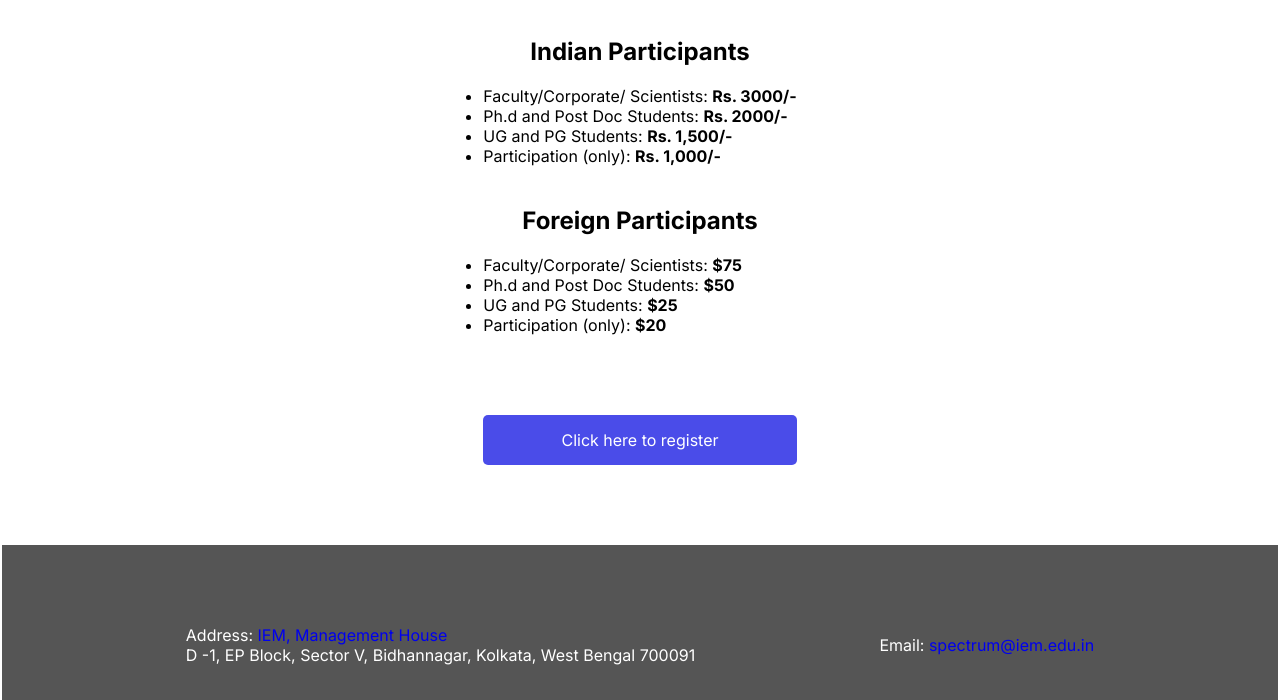
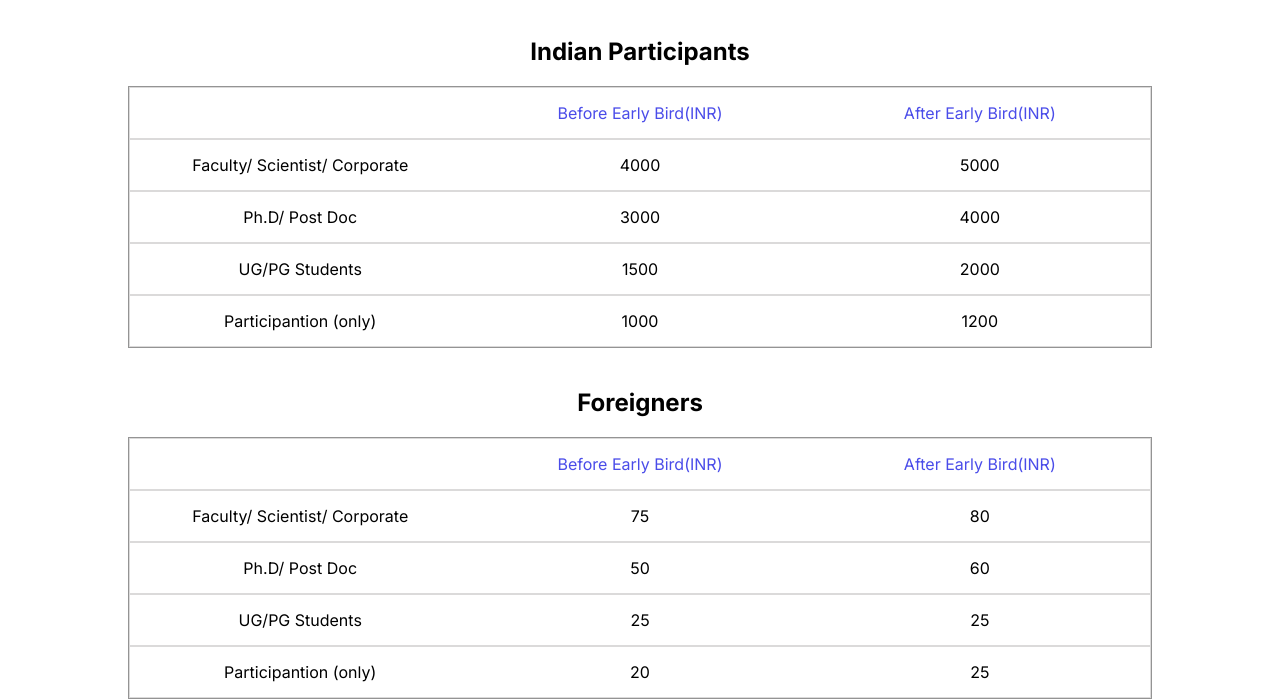
Before and after one commit to Cloud-60/SPECTRUM, a plain HTML site: page src/registrations.html in a window 1280 px wide. Shown: the part 135-835 px from the top of the page. Drawn offline with Linux system fonts and the light colour scheme.

Commit message:
Add files via upload

```diff
--- a/src/registrations.html
+++ b/src/registrations.html
@@ -57,38 +57,81 @@
 
 
 <br>
-  <main>
-    <div class="registrations">
-      <h1 style="color: #4a4ce9;">Registrations</h1>
-      <br> <br>
-      <div class="indian">
-        <h2>Indian Participants</h2>
-        <br>
-        <ul>
-          <li>Faculty/Corporate/ Scientists: <b>Rs. 3000/-</b></li>
-          <li>Ph.d and Post Doc Students: <b> Rs. 2000/-</b></li>
-          <li>UG and PG Students: <b> Rs. 1,500/-</b></li>
-          <li>Participation (only): <b>Rs. 1,000/-</b></li>
-        </ul>
-      </div>
-      <br><br>
-      <div class="foreign">
-        <h2>Foreign Participants</h2>
-        <br>
-        <ul>
-          <li>Faculty/Corporate/ Scientists: <b>$75</b></li>
-          <li>Ph.d and Post Doc Students: <b>$50</b></li>
-          <li>UG and PG Students: <b>$25</b></li>
-          <li>Participation (only): <b>$20</b></li>
-        </ul>
-      </div>
-      <br><br>
-      <br><br>
-      <a class="register" href="#">Click here to register</a>
-      <br><br>
-      <br><br>
+
+<main>
+  <h1 style="color: #4a4ce9;">Registrations</h1>
+  <br>
+  <br>
+  <h2>Indian Participants</h2>
+  <br>
+  <div class="india-table">
+    <div class="india-table-row">
+      <p></p>
+      <p style="color: #4a4ce9;">Before Early Bird(INR)</p>
+      <p style="color: #4a4ce9;">After Early Bird(INR)</p>
     </div>
-  </main>
+
+    <div class="india-table-row">
+      <p>Faculty/ Scientist/ Corporate</p>
+      <p>4000</p>
+      <p>5000</p>
+    </div>
+
+    <div class="india-table-row">
+      <p>Ph.D/ Post Doc</p>
+      <p>3000</p>
+      <p>4000</p>
+    </div>
+
+    <div class="india-table-row">
+      <p>UG/PG Students</p>
+      <p>1500</p>
+      <p>2000</p>
+    </div>
+
+    <div class="india-table-row">
+      <p>Participantion (only)</p>
+      <p>1000</p>
+      <p>1200</p>
+    </div>
+  </div> <br>
+  <br>
+  <h2>Foreigners</h2>
+  <br>
+  <div class="foreign-table">
+    <div class="india-table-row">
+      <p></p>
+      <p style="color: #4a4ce9;">Before Early Bird(INR)</p>
+      <p style="color: #4a4ce9;">After Early Bird(INR)</p>
+    </div>
+    <div class="india-table-row">
+      <p>Faculty/ Scientist/ Corporate</p>
+      <p>75</p>
+      <p>80</p>
+    </div>
+
+    <div class="india-table-row">
+      <p>Ph.D/ Post Doc</p>
+      <p>50</p>
+      <p>60</p>
+    </div>
+
+    <div class="india-table-row">
+      <p>UG/PG Students</p>
+      <p>25</p>
+      <p>25</p>
+    </div>
+
+    <div class="india-table-row">
+      <p>Participantion (only)</p>
+      <p>20</p>
+      <p>25</p>
+    </div>
+  </div>
+
+  <br>
+</main>
+<br><br>
 
   <footer id="footer">
     <div class="address-div">
--- a/style.css
+++ b/style.css
@@ -500,9 +500,20 @@ main{
     width: 80%;
   }
 }
-.indian ul li{
+@media(max-width:545px){
+    #registration-dates-para{
+    padding-top: 50px;
+  }
+}
+@media(max-width:430px){
+  #registration-dates-para{
+  padding-top: 100px;
+}
+}
+
+/* .indian ul li{
   text-align: left;
-}
+} */
 .foreign ul li{
   text-align: left;
 }
@@ -566,12 +577,13 @@ main{
 .table{
   margin: 40px;
   /* border: 1px solid black; */
-  height: 300px;
+  height: auto;
+  max-height: 300px;
   width: 80%;
   display: flex;
   flex-direction: column;
+}
 
-}
 .row{
   border: 1px solid rgb(195, 195, 195);
   height: 100%;
@@ -640,3 +652,29 @@ main{
   border-radius: 10px;
 
 }
+.india-table{
+  border: 1px solid rgb(148, 148, 148);
+  width: 80%;
+  /* height: 400px; */
+}
+.foreign-table{
+  border: 1px solid rgb(148, 148, 148);
+  width: 80%;
+}
+.india-table-row{
+  border: 1px solid rgb(219, 218, 218);
+  height: 50px;
+  display: flex;
+  flex-direction: row;
+  align-items: center;
+  align-items: center;
+}
+.india-table-row p{
+  /* border: 1px solid black; */
+  width: 100%;
+}
+@media(max-width:640px){
+  .india-table-row{
+    height: 90px;
+  }
+}
```
Also changed, not shown: src/call-for-paper.html (+31 -13 lines), src/important-dates.html (+26 -7 lines).
